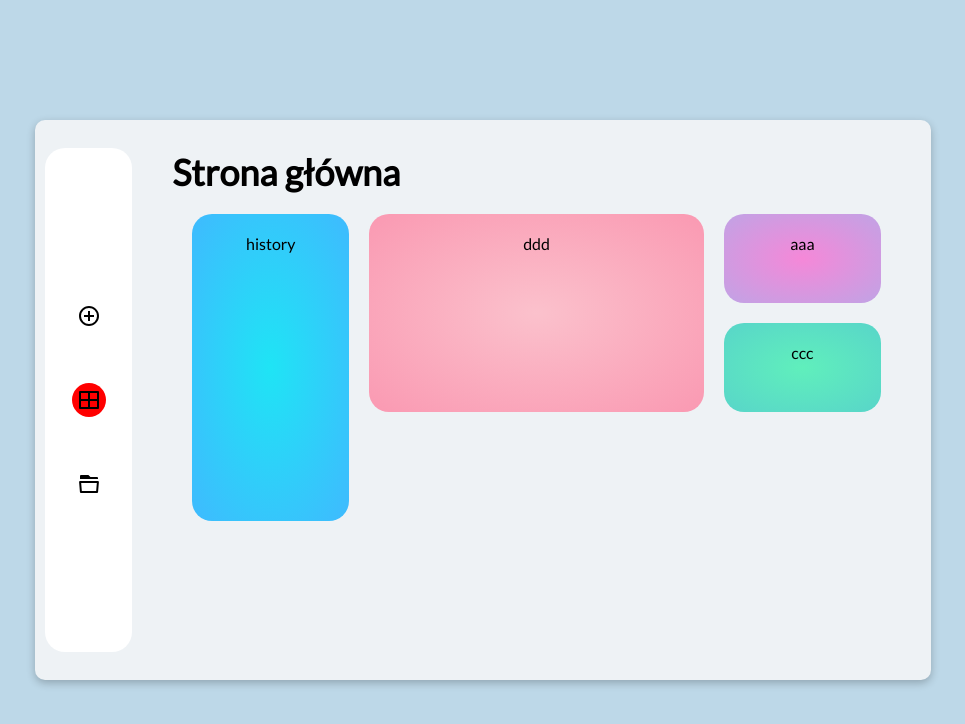
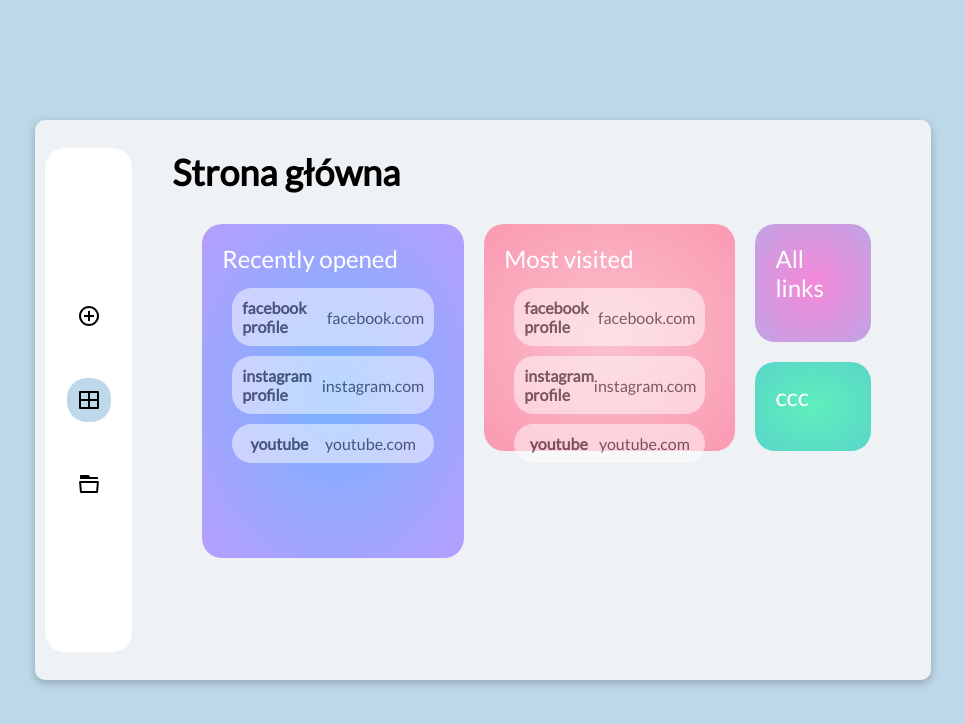
Before and after one commit to woywro/Linkly, a Next.js app: page / in a window 1280 px wide. Shown: the top 724 px of the page, without its empty margins (157-1122 px from the left). Built offline with nearby package versions, Linux system fonts and the light colour scheme.

Commit message:
feat: tiles links

```diff
--- /dev/null
+++ b/src/components/Link/Link.tsx
@@ -0,0 +1,24 @@
+import styled from "styled-components";
+import { Text } from "../Text";
+
+const Wrapper = styled.div`
+  display: flex;
+  justify-content: space-around;
+  align-items: center;
+  width: 100%;
+  padding: 10px;
+  background: white;
+  opacity: 0.5;
+  border-radius: 20px;
+  margin: 5px;
+  cursor: pointer;
+`;
+
+export const Link = ({ item }) => {
+  return (
+    <Wrapper>
+      <Text bold>{item.name}</Text>
+      <Text>{item.url}</Text>
+    </Wrapper>
+  );
+};
--- a/src/components/NavBar/index.tsx
+++ b/src/components/NavBar/index.tsx
@@ -27,7 +27,7 @@ const Container = styled.nav`
 const Item = styled.a<{ isActive?: boolean }>`
   text-decoration: none;
   color: black;
-  padding: 5px;
+  padding: 10px;
   font-size: 24px;
   display: flex;
   justify-content: center;
@@ -35,7 +35,7 @@ const Item = styled.a<{ isActive?: boolean }>`
   ${({ isActive }) =>
     isActive &&
     css`
-      background: red;
+      background: ${(props) => props.theme.colors.background};
       border-radius: 20px;
     `}
 `;
@@ -54,7 +54,7 @@ export const NavBar = () => {
     <Container>
       <Links>
         <Link href={`/add`} as={`/add`} passHref>
-          <Item isActive={false}>
+          <Item isActive={router.pathname == "/add" ? true : false}>
             <RiAddCircleLine />
           </Item>
         </Link>
--- a/src/components/PageTemplate/index.tsx
+++ b/src/components/PageTemplate/index.tsx
@@ -7,15 +7,14 @@ const Container = styled.div`
   height: 100%;
   padding: 30px;
 `;
-const Title = styled.div`
+const Title = styled.h1`
   font-size: 36px;
-  font-weight: bold;
 `;
 
 const ChildrenWrapper = styled.div`
   width: 100%;
   height: 100%;
-  padding: 20px;
+  padding: 30px;
 `;
 
 interface Props {
--- a/src/components/Text/index.ts
+++ b/src/components/Text/index.ts
@@ -1,8 +1,9 @@
 import styled from "styled-components";
 
-export const Text = styled.p<{ size?: string; bold?: boolean }>`
+export const Text = styled.p<{ size?: string; bold?: boolean; color?: string }>`
   font-size: ${({ size }) => handleFontSize(size)};
   font-weight: ${({ bold }) => bold && "bold"};
+  color: ${({ color }) => color};
 `;
 
 const handleFontSize = (size?: string) => {
--- a/src/redux/reducers.tsx
+++ b/src/redux/reducers.tsx
@@ -2,23 +2,28 @@ import { combineReducers } from "redux";
 const initialState = [
   {
     name: "facebook profile",
+    id: 123402,
     url: "facebook.com",
     tags: ["facebook", "profile", "social"],
     color: "#ffd230",
   },
   {
     name: "instagram profile",
+    id: 103978,
     url: "instagram.com",
     tags: ["instagram", "profile", "social"],
     color: "#ffd230",
   },
   {
     name: "youtube",
+    id: 330299,
     url: "youtube.com",
     tags: ["video", "youtube"],
     color: "#ffd230",
   },
 ];
+
+const initialHistory = ["330299", "123402"];
 
 export const Links = (state = initialState, action) => {
   switch (action.type) {
@@ -39,7 +44,20 @@ export const Links = (state = initialState, action) => {
   }
 };
 
+export const History = (state = initialHistory, action) => {
+  switch (action.type) {
+    case "UPDATE_HISTORY": {
+      return [...state, action.payload.history];
+    }
+
+    default: {
+      return state;
+    }
+  }
+};
+
 const allReducers = combineReducers({
   links: Links,
+  history: History,
 });
 export default allReducers;
--- a/src/views/Folders/components/FolderList/index.tsx
+++ b/src/views/Folders/components/FolderList/index.tsx
@@ -19,12 +19,15 @@ export const FolderList = () => {
     const categories: string[] = [];
     Links.map((e) => {
       e.tags.map((x) => {
-        categories.push(x);
+        if (x.type == "category") {
+          categories.push(x);
+        }
       });
     });
     const uniqueCategories = [...new Set(categories)];
     setCategories(uniqueCategories);
   };
+
   useEffect(() => {
     generateCategories();
   }, []);
--- a/src/views/HomePage/components/List/index.tsx
+++ b/src/views/HomePage/components/List/index.tsx
@@ -1,7 +1,7 @@
 import styled from "styled-components";
 import { ListItem } from "../ListItem";
 import { useSelector } from "react-redux";
-
+import { Link } from "../../../../components/Link/Link";
 const StyledList = styled.ul`
   display: grid;
   grid-template-columns: 1fr 1fr 1fr 1fr;
@@ -15,10 +15,18 @@ export const List = () => {
 
   return (
     <StyledList>
-      <ListItem link={"e"} title={"history"} col={"1"} row={"1/4"} bg="3" />
-      <ListItem link={"e"} title={"ddd"} col={"2/4"} row={"1/3"} bg="2" />
-      <ListItem link={"e"} title={"aaa"} col={"4/5"} row={"1"} bg="4" />
-      <ListItem link={"e"} title={"ccc"} col={"4/5"} row={"2"} bg="5" />
+      <ListItem title={"Recently opened"} col={"1"} row={"1/4"} bg="1">
+        {Links.map((e) => {
+          return <Link item={e} />;
+        })}
+      </ListItem>
+      <ListItem title={"Most visited"} col={"2/4"} row={"1/3"} bg="2">
+        {Links.map((e) => {
+          return <Link item={e} />;
+        })}
+      </ListItem>
+      <ListItem title={"All links"} col={"4/5"} row={"1"} bg="4"></ListItem>
+      <ListItem title={"ccc"} col={"4/5"} row={"2"} bg="5" />
     </StyledList>
   );
 };
--- a/src/views/HomePage/components/ListItem/index.tsx
+++ b/src/views/HomePage/components/ListItem/index.tsx
@@ -1,10 +1,13 @@
 import styled from "styled-components";
 import { Text } from "../../../../components/Text";
+import { useSelector } from "react-redux";
+import { useEffect, useState } from "react";
 
 const StyledListItem = styled.li`
   display: flex;
-  justify-content: center;
+  justify-content: flex-start;
   align-items: flex-start;
+  flex-flow: column;
   padding: 20px;
   border-radius: 20px;
   height: 100%;
@@ -14,14 +17,49 @@ const StyledListItem = styled.li`
   grid-row: ${(props) => props.row};
 `;
 
+const ChildrenWrapper = styled.div`
+  display: flex;
+  flex-flow: column;
+  justify-content: center;
+  align-items: center;
+  padding: 10px;
+  width: 100%;
+`;
+
 interface Props {
   title: string;
   col: string;
   row: string;
   bg: string;
+  children: JSX.Element;
 }
 
-export const ListItem = ({ title, col, row, bg }: Props) => {
+export const ListItem = ({ title, col, row, bg, children }: Props) => {
+  const History = useSelector((state) => state.history);
+  const Links = useSelector((state) => state.links);
+  const [history, setHistory] = useState([]);
+
+  const generateHistoryLinks = () => {
+    console.log(History);
+    const recentLinks = [];
+    Links.map((e) => {
+      History.map((x) => {
+        if (e.id == x) {
+          recentLinks.push(e);
+        }
+      });
+    });
+    setHistory(recentLinks);
+  };
+
+  useEffect(() => {
+    generateHistoryLinks();
+  }, []);
+
+  useEffect(() => {
+    console.log(history);
+  }, [history]);
+
   const backgrounds = [
     "white",
     "radial-gradient(#76b2fe, #b69efe)",
@@ -33,7 +71,10 @@ export const ListItem = ({ title, col, row, bg }: Props) => {
 
   return (
     <StyledListItem column={col} row={row} bg={backgrounds[bg]}>
-      <Text>{title}</Text>
+      <Text size="big" color="white">
+        {title}
+      </Text>
+      <ChildrenWrapper>{children}</ChildrenWrapper>
     </StyledListItem>
   );
 };
```
